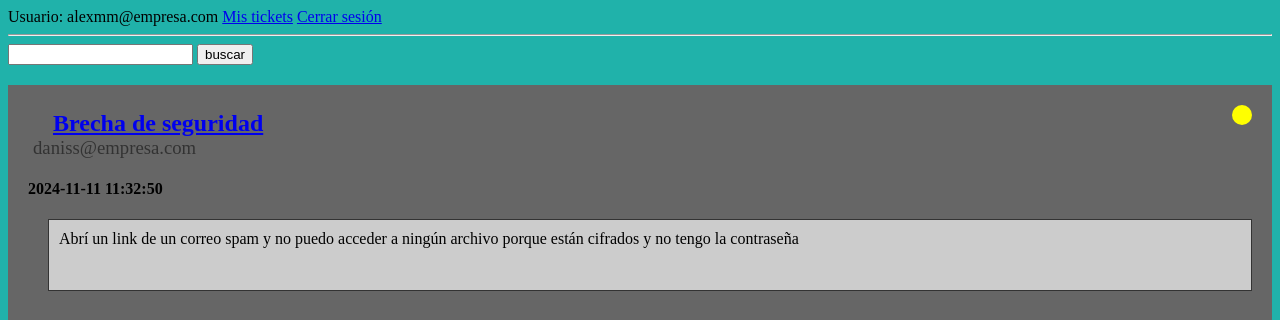
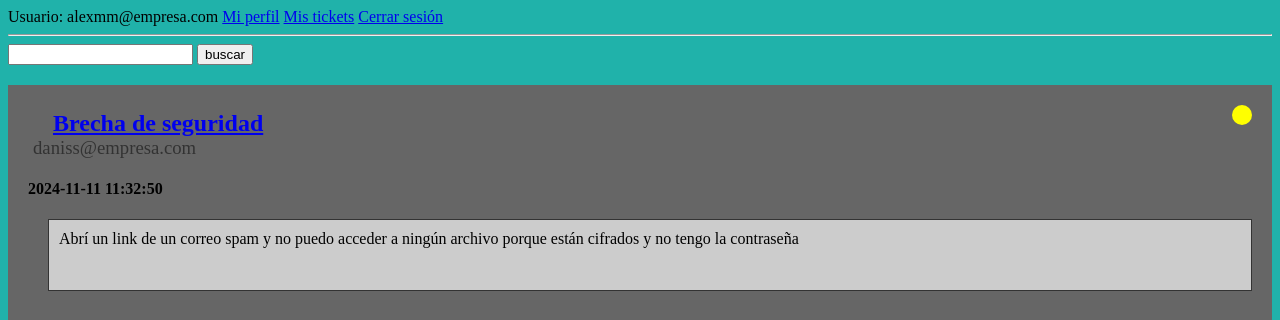
Before and after one commit to DaniVals/Practica-DW2AES-1, a PHP site: page /ticket_list.php in a window 1280 px wide. Shown: the top 320 px of the page. Run offline with PHP 8.4, Linux system fonts and the light colour scheme; a user stored in the database is signed in; data comes from the database, SQL or seed files in the repository.

Commit message:
feat: add Profile

```diff
--- a/header.php
+++ b/header.php
@@ -1,6 +1,7 @@
 <header>
     <link rel="stylesheet" href="css/header.css">
     Usuario: <?= $_SESSION['email']?>
+    <a href="profile.php">Mi perfil</a>
     <a href="ticket_list.php">Mis tickets</a>
     <?php if ($_SESSION['rol'] != 1) {
     // poner el 'crear ticket' si NO es tecnico
```
